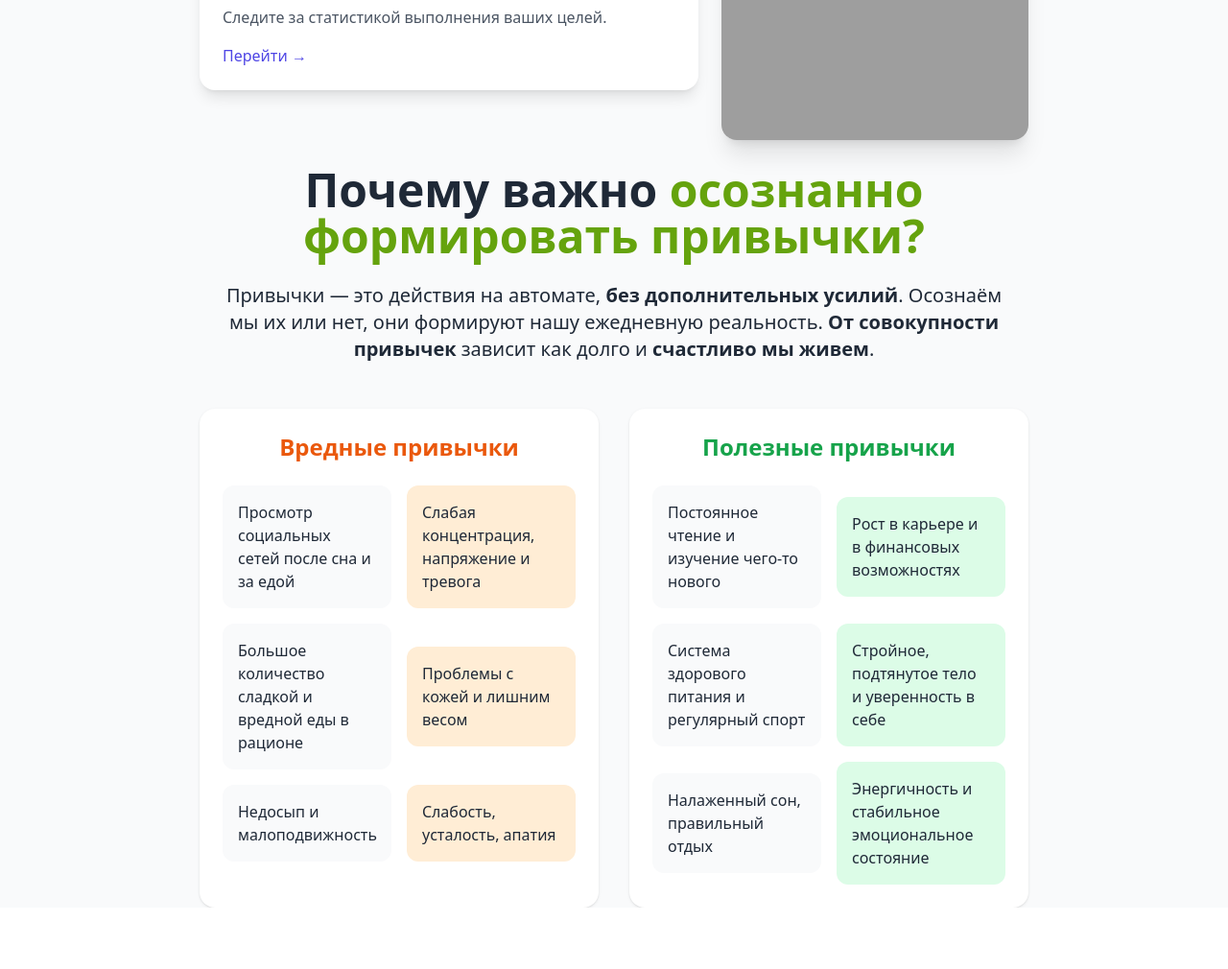
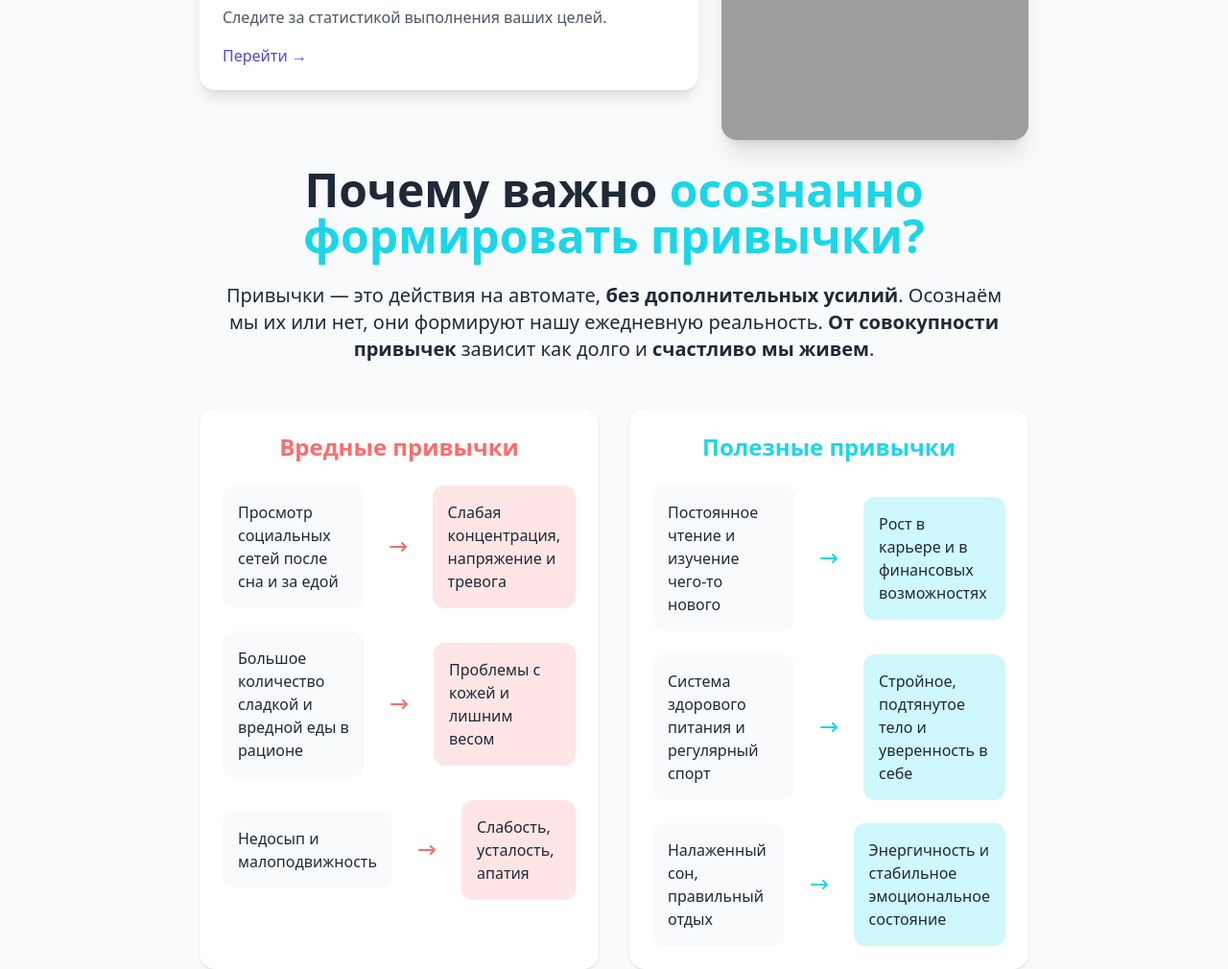
Before and after one commit to lesuw/trackerhabit, a Django app: page /home/ in a window 1280 px wide. Shown: the part 570-1580 px from the top of the page at 96% size. Before the commit the page ends 1516 px from the top, so only its background shows below. Run offline with Django 5.2, Linux system fonts and the light colour scheme; a user stored in the database is signed in; some libraries are stand-ins or nearby versions; grey boxes are pictures that could not be loaded.

Commit message:
design home

```diff
--- a/курсовая/accounts/templates/accounts/home.html
+++ b/курсовая/accounts/templates/accounts/home.html
@@ -74,7 +74,7 @@
         </div>
 <div class="text-center mt-20 mb-12 px-4">
     <h2 class="text-4xl sm:text-5xl font-extrabold leading-tight">
-        Почему важно <span class="text-lime-600">осознанно<br>формировать привычки?</span>
+        Почему важно <span style="color: #1CD6E7;">осознанно<br>формировать привычки?</span>
     </h2>
     <p class="mt-6 text-lg sm:text-xl text-gray-800">
         Привычки — это действия на автомате, <span class="font-semibold">без дополнительных усилий</span>. Осознаём мы их или нет,
@@ -84,40 +84,81 @@
 </div>
 <!-- Блок с таблицами привычек -->
 <div class="mt-12 grid grid-cols-1 md:grid-cols-2 gap-8">
+
   <!-- Вредные привычки -->
   <div class="bg-white rounded-2xl shadow p-6">
-                <h2 class="text-2xl font-bold text-orange-600 mb-6 text-center">Вредные привычки</h2>
-                <div class="space-y-4">
-                    <div class="grid grid-cols-2 gap-4 items-center">
-                        <div class="bg-gray-50 p-4 rounded-xl">Просмотр социальных сетей после сна и за едой</div>
-                        <div class="bg-orange-100 p-4 rounded-xl">Слабая концентрация, напряжение и тревога</div>
+    <h2 class="text-2xl font-bold mb-6 text-center" style="color: #FF6B6B;">Вредные привычки</h2>
+    <div class="space-y-6">
+      <!-- Строка 1 -->
+      <div class="relative grid grid-cols-[1fr_40px_1fr] gap-4 items-center">
+        <div class="bg-gray-50 p-4 rounded-xl text-sm sm:text-base z-10">Просмотр социальных сетей после сна и за едой</div>
+        <div class="flex items-center justify-center z-0">
+          <svg width="24" height="24" viewBox="0 0 24 24" fill="none">
+            <path d="M4 12h16M16 8l4 4-4 4" stroke="#FF6B6B" stroke-width="2" stroke-linecap="round" stroke-linejoin="round"/>
+          </svg>
         </div>
-                    <div class="grid grid-cols-2 gap-4 items-center">
-                        <div class="bg-gray-50 p-4 rounded-xl">Большое количество сладкой и вредной еды в рационе</div>
-                        <div class="bg-orange-100 p-4 rounded-xl">Проблемы с кожей и лишним весом</div>
+        <div class="bg-[#FFE5E5] p-4 rounded-xl text-sm sm:text-base z-10">Слабая концентрация, напряжение и тревога</div>
       </div>
-                    <div class="grid grid-cols-2 gap-4 items-center">
-                        <div class="bg-gray-50 p-4 rounded-xl">Недосып и малоподвижность</div>
-                        <div class="bg-orange-100 p-4 rounded-xl">Слабость, усталость, апатия</div>
+
+      <!-- Строка 2 -->
+      <div class="relative grid grid-cols-[1fr_40px_1fr] gap-4 items-center">
+        <div class="bg-gray-50 p-4 rounded-xl text-sm sm:text-base z-10">Большое количество сладкой и вредной еды в рационе</div>
+        <div class="flex items-center justify-center z-0">
+          <svg width="24" height="24" viewBox="0 0 24 24" fill="none">
+            <path d="M4 12h16M16 8l4 4-4 4" stroke="#FF6B6B" stroke-width="2" stroke-linecap="round" stroke-linejoin="round"/>
+          </svg>
+        </div>
+        <div class="bg-[#FFE5E5] p-4 rounded-xl text-sm sm:text-base z-10">Проблемы с кожей и лишним весом</div>
+      </div>
+
+      <!-- Строка 3 -->
+      <div class="relative grid grid-cols-[1fr_40px_1fr] gap-4 items-center">
+        <div class="bg-gray-50 p-4 rounded-xl text-sm sm:text-base z-10">Недосып и малоподвижность</div>
+        <div class="flex items-center justify-center z-0">
+          <svg width="24" height="24" viewBox="0 0 24 24" fill="none">
+            <path d="M4 12h16M16 8l4 4-4 4" stroke="#FF6B6B" stroke-width="2" stroke-linecap="round" stroke-linejoin="round"/>
+          </svg>
+        </div>
+        <div class="bg-[#FFE5E5] p-4 rounded-xl text-sm sm:text-base z-10">Слабость, усталость, апатия</div>
       </div>
     </div>
   </div>
 
   <!-- Полезные привычки -->
   <div class="bg-white rounded-2xl shadow p-6">
-                <h2 class="text-2xl font-bold text-green-600 mb-6 text-center">Полезные привычки</h2>
-                <div class="space-y-4">
-                    <div class="grid grid-cols-2 gap-4 items-center">
-                        <div class="bg-gray-50 p-4 rounded-xl">Постоянное чтение и изучение чего-то нового</div>
-                        <div class="bg-green-100 p-4 rounded-xl">Рост в карьере и в финансовых возможностях</div>
+    <h2 class="text-2xl font-bold mb-6 text-center" style="color: #1CD6E7;">Полезные привычки</h2>
+    <div class="space-y-6">
+      <!-- Строка 1 -->
+      <div class="relative grid grid-cols-[1fr_40px_1fr] gap-4 items-center">
+        <div class="bg-gray-50 p-4 rounded-xl text-sm sm:text-base z-10">Постоянное чтение и изучение чего-то нового</div>
+        <div class="flex items-center justify-center z-0">
+          <svg width="24" height="24" viewBox="0 0 24 24" fill="none">
+            <path d="M4 12h16M16 8l4 4-4 4" stroke="#1CD6E7" stroke-width="2" stroke-linecap="round" stroke-linejoin="round"/>
+          </svg>
         </div>
-                    <div class="grid grid-cols-2 gap-4 items-center">
-                        <div class="bg-gray-50 p-4 rounded-xl">Система здорового питания и регулярный спорт</div>
-                        <div class="bg-green-100 p-4 rounded-xl">Стройное, подтянутое тело и уверенность в себе</div>
+        <div class="p-4 rounded-xl text-sm sm:text-base z-10" style="background-color: #CFF8FC;">Рост в карьере и в финансовых возможностях</div>
       </div>
-                    <div class="grid grid-cols-2 gap-4 items-center">
-                        <div class="bg-gray-50 p-4 rounded-xl">Налаженный сон, правильный отдых</div>
-                        <div class="bg-green-100 p-4 rounded-xl">Энергичность и стабильное эмоциональное состояние</div>
+
+      <!-- Строка 2 -->
+      <div class="relative grid grid-cols-[1fr_40px_1fr] gap-4 items-center">
+        <div class="bg-gray-50 p-4 rounded-xl text-sm sm:text-base z-10">Система здорового питания и регулярный спорт</div>
+        <div class="flex items-center justify-center z-0">
+          <svg width="24" height="24" viewBox="0 0 24 24" fill="none">
+            <path d="M4 12h16M16 8l4 4-4 4" stroke="#1CD6E7" stroke-width="2" stroke-linecap="round" stroke-linejoin="round"/>
+          </svg>
+        </div>
+        <div class="p-4 rounded-xl text-sm sm:text-base z-10" style="background-color: #CFF8FC;">Стройное, подтянутое тело и уверенность в себе</div>
+      </div>
+
+      <!-- Строка 3 -->
+      <div class="relative grid grid-cols-[1fr_40px_1fr] gap-4 items-center">
+        <div class="bg-gray-50 p-4 rounded-xl text-sm sm:text-base z-10">Налаженный сон, правильный отдых</div>
+        <div class="flex items-center justify-center z-0">
+          <svg width="24" height="24" viewBox="0 0 24 24" fill="none">
+            <path d="M4 12h16M16 8l4 4-4 4" stroke="#1CD6E7" stroke-width="2" stroke-linecap="round" stroke-linejoin="round"/>
+          </svg>
+        </div>
+        <div class="p-4 rounded-xl text-sm sm:text-base z-10" style="background-color: #CFF8FC;">Энергичность и стабильное эмоциональное состояние</div>
       </div>
     </div>
   </div>
```
Also changed, not shown: 1 other file. Lines whose indentation alone changed are shown as unchanged.
